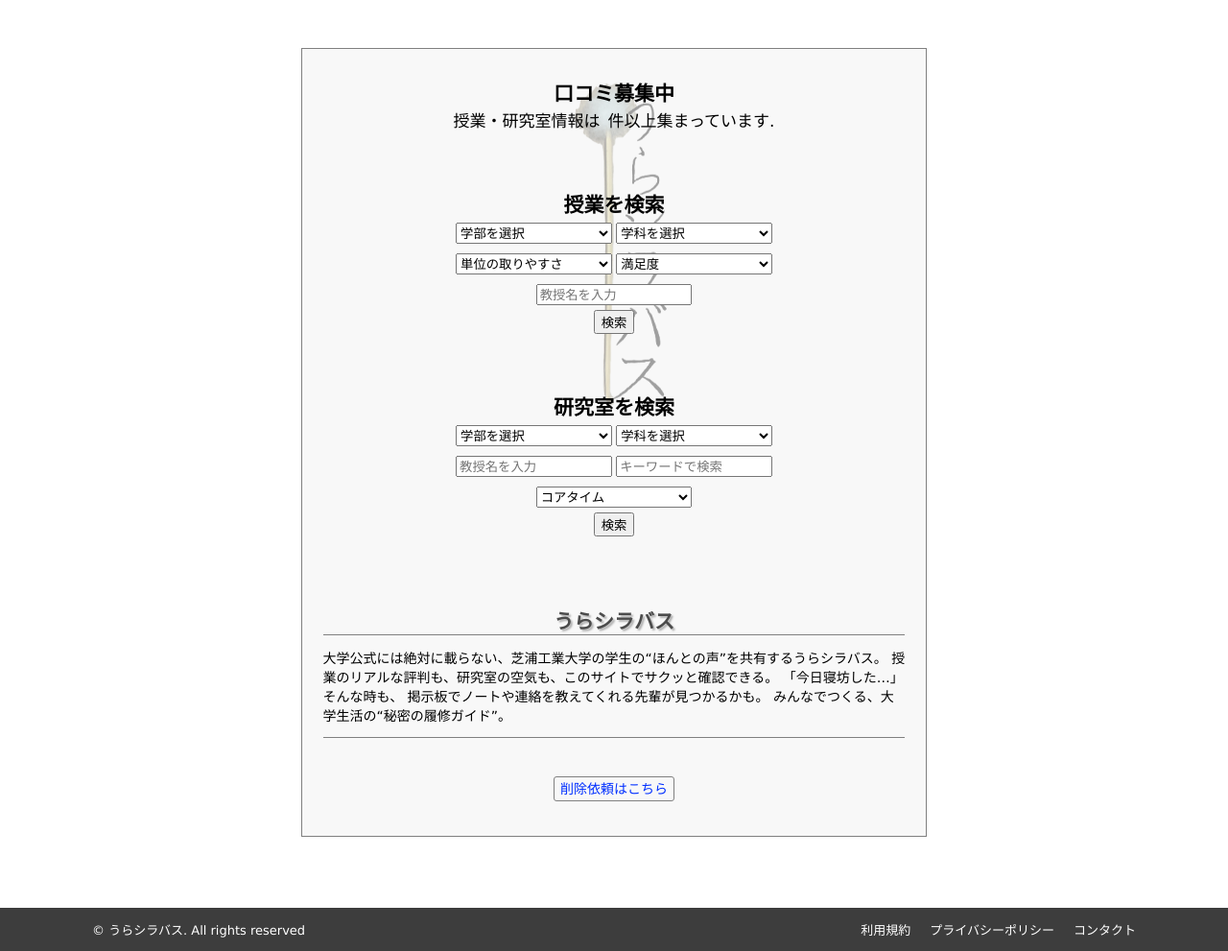
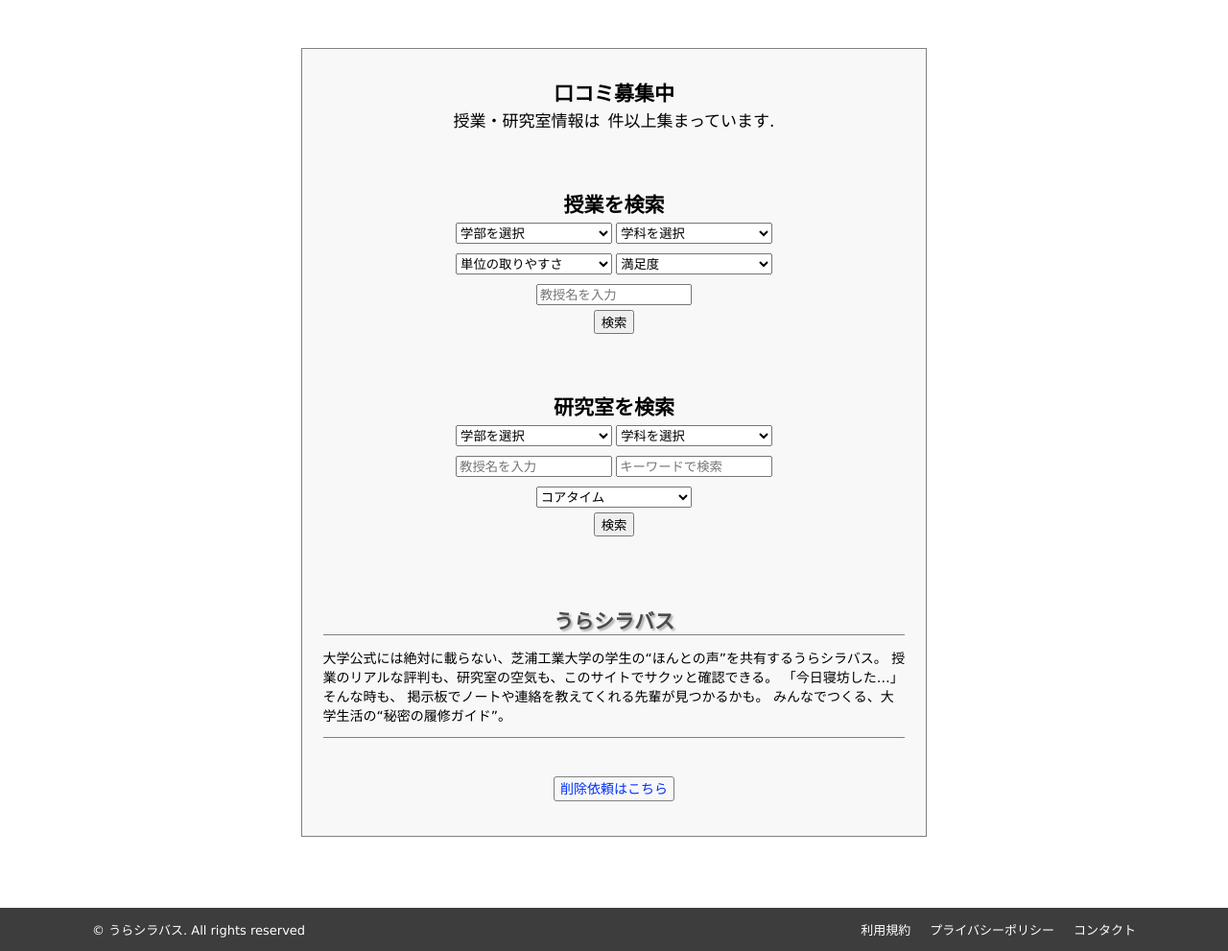
Before and after one commit to origin-world32/urasyllabus, a Node server app: template views/index.ejs in a window 1280 px wide. Shown: the part 80-1071 px from the top of the page at 96% size. Run offline with Node 20, Linux system fonts and the light colour scheme; the template is opened without the code that fills it, so the values that code supplies are empty.

Commit message:
Update index.css

```diff
--- a/public/stylesheets/index.css
+++ b/public/stylesheets/index.css
@@ -11,18 +11,6 @@
   overflow: hidden;
 }
 
-
-main .wrapper::before {
-  background-image: url("/images/background.jpg");
-  content: "";
-  position: absolute;
-  inset: 0;
-  background-size: cover;
-  background-position: center;
-  background-attachment: fixed;
-  opacity: 0.5; /* ← ここで薄さを調整（0～1） */
-  z-index: 0;
-}
 
 main .wrapper > * {
   position: relative;
```
